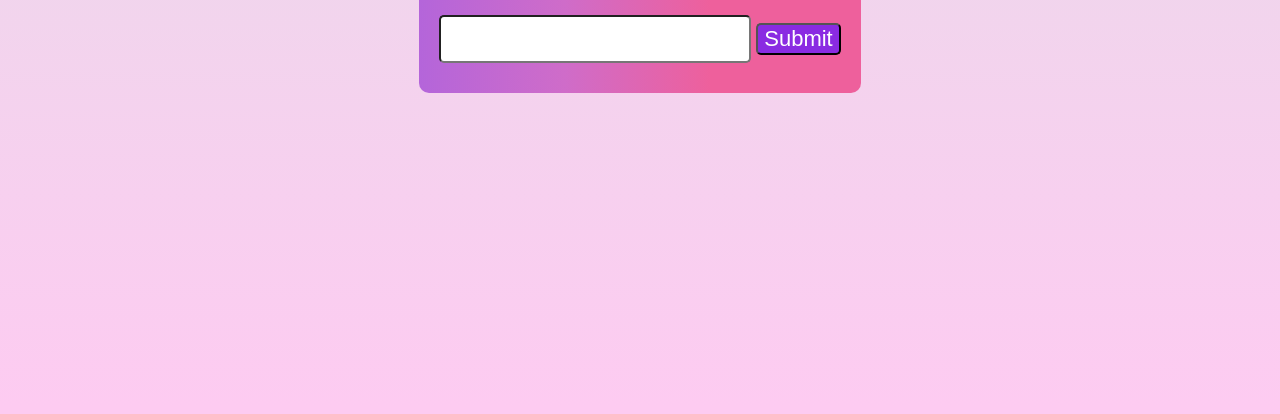
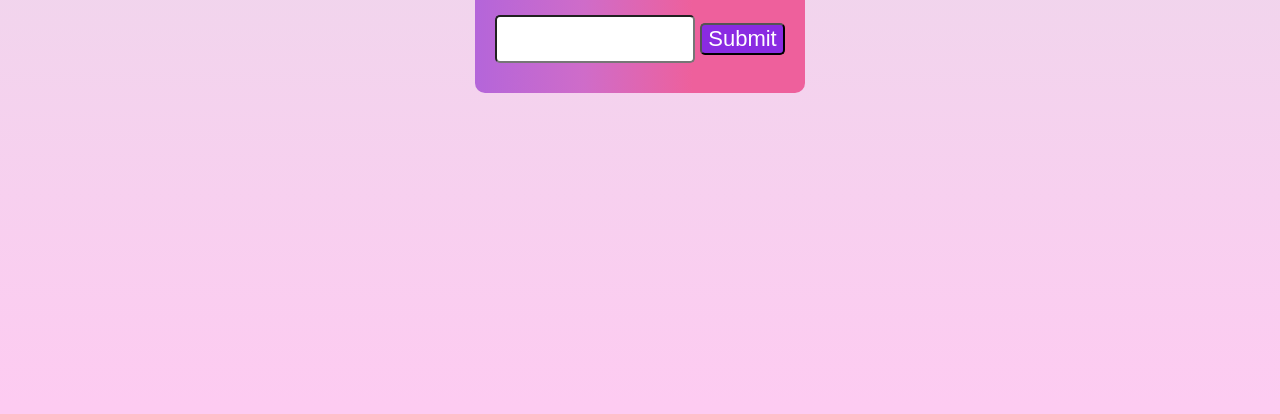
Before and after one commit to Karpagavalli-m/Javascript, a plain HTML site: page todo.html in a window 1280 px wide. Shown: the part 402-816 px from the top of the page. Drawn offline with Linux system fonts and the light colour scheme.

Commit message:
todo.css

```diff
--- a/todo.css
+++ b/todo.css
@@ -43,7 +43,7 @@ button{
 input{
     font-size: 22px;
     text-align: center;
-/*     max-width: 200px; */
+    max-width: 200px;
     height: 6vh;
     text-align: center;
     margin-right: 5px;
```
